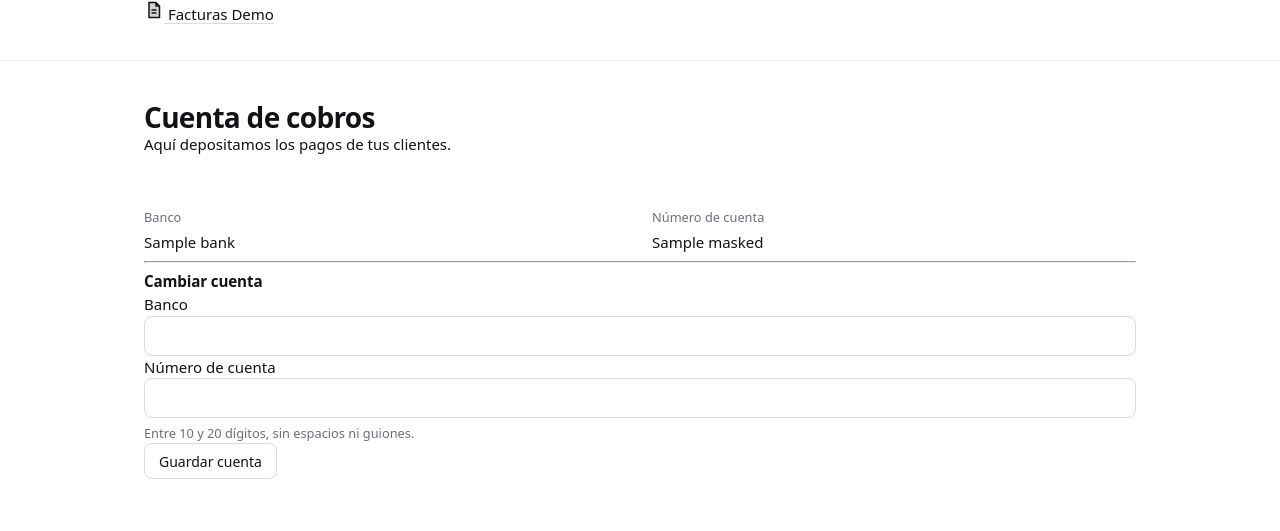
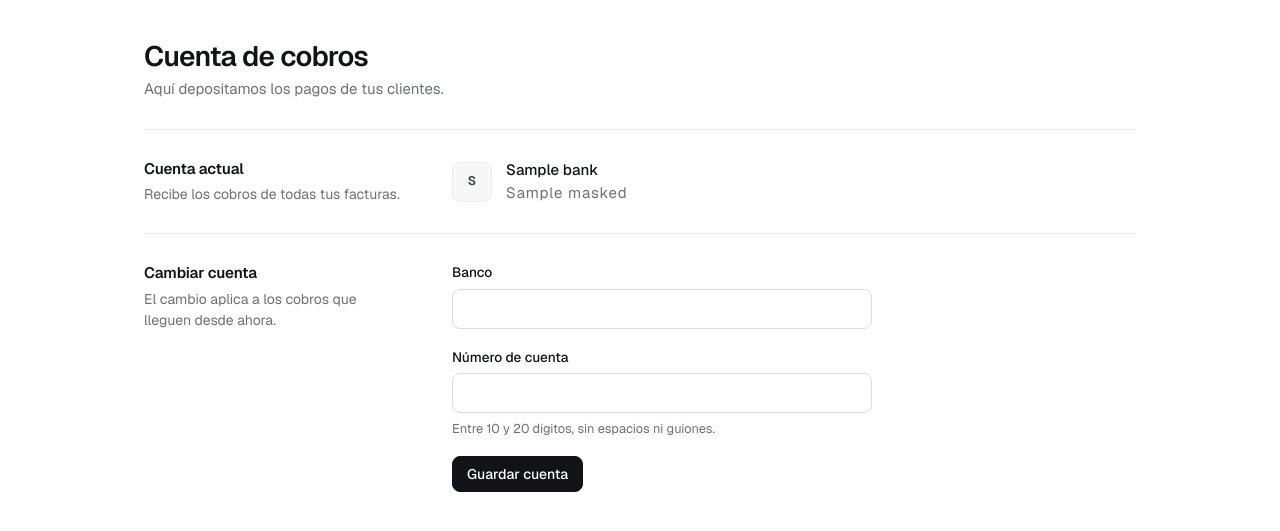
Before and after one commit to Juanalv1/veridian, a Python web app: template edge/demo_app/templates/bank_account.html in a window 1280 px wide. Shown: the top 531 px of the page. Run offline with Jinja, Linux system fonts and the light colour scheme; the template is opened without the code that fills it: most values are stand-ins (such as "Sample title", 1, 10 or a date in 2020).

Commit message:
chore: sync uncommitted changes from DESKTOP-G36KR84
Status: in-progress

```diff
--- a/edge/demo_app/main.py
+++ b/edge/demo_app/main.py
@@ -48,7 +48,7 @@ def date_label(iso: str) -> str:
 templates.env.filters["money"] = money
 templates.env.filters["date_label"] = date_label
 # Cache-busting query for /static assets: bump when app.css or busy.js change.
-ASSET_VERSION = "6"
+ASSET_VERSION = "7"
 
 USERS = {
     "ana@facturas.demo": {"id": "u_42", "name": "Ana Torres", "company": "Taller Torres C.A."},
--- a/edge/demo_app/static/app.css
+++ b/edge/demo_app/static/app.css
@@ -8,6 +8,7 @@
   --radius:8px; --ease:cubic-bezier(.2,.8,.2,1);
 }
 * { box-sizing:border-box; }
+[hidden] { display:none !important; }
 html { -webkit-text-size-adjust:100%; }
 body { margin:0; font:15px/1.5 var(--font); color:var(--ink); background:var(--ground); -webkit-font-smoothing:antialiased; }
 ::selection { background:#e4e5e9; color:var(--ink); }
--- a/edge/demo_app/templates/bank_account.html
+++ b/edge/demo_app/templates/bank_account.html
@@ -4,25 +4,40 @@
 <div class="page-head">
   <div>
     <h1>Cuenta de cobros</h1>
-    <p class="lead">Aquí depositamos los pagos de tus clientes.</p>
+    <p class="sub">Aquí depositamos los pagos de tus clientes.</p>
   </div>
 </div>
-{% if saved %}<div class="msg okmsg" role="status">Listo. Tus próximos cobros llegarán a {{ bank }} {{ masked }}.</div>{% endif %}
-<div class="card">
-  <dl class="facts">
-    <div><dt>Banco</dt><dd>{{ bank }}</dd></div>
-    <div><dt>Número de cuenta</dt><dd class="mono">{{ masked }}</dd></div>
-  </dl>
-  <hr>
+{% if saved %}<p class="notice" role="status">Cuenta actualizada. Tus próximos cobros llegarán a {{ bank }} {{ masked }}.</p>{% endif %}
+<section class="setting">
+  <div class="setting-intro">
+    <h2>Cuenta actual</h2>
+    <p>Recibe los cobros de todas tus facturas.</p>
+  </div>
+  <div class="bank-row">
+    <span class="bank-tile" aria-hidden="true">{{ (bank.split()|map("first")|select("upper")|join)[:2] }}</span>
+    <div>
+      <p class="bank-name">{{ bank }}</p>
+      <p class="bank-number">{{ masked }}</p>
+    </div>
+  </div>
+</section>
+<section class="setting">
+  <div class="setting-intro">
     <h2>Cambiar cuenta</h2>
-  <form method="post" action="/payouts/bank-account" data-fetch data-blocked-notice="blocked-notice">
+    <p>El cambio aplica a los cobros que lleguen desde ahora.</p>
+  </div>
+  <form method="post" action="/payouts/bank-account" class="stack" data-fetch data-blocked-notice="blocked-notice">
+    <div class="alert" id="blocked-notice" role="alert" hidden>Detectamos un acceso inusual y bloqueamos esta acción.</div>
+    <div class="field">
       <label for="bank">Banco</label>
       <input id="bank" name="bank" autocomplete="off" required>
+    </div>
+    <div class="field">
       <label for="account_number">Número de cuenta</label>
       <input id="account_number" name="account_number" inputmode="numeric" pattern="[0-9]{10,20}" title="Solo números, entre 10 y 20 dígitos" autocomplete="off" aria-describedby="account_hint" required>
       <p class="hint" id="account_hint">Entre 10 y 20 dígitos, sin espacios ni guiones.</p>
-    <button type="submit" data-busy="Guardando…">Guardar cuenta</button>
+    </div>
+    <div><button class="primary" type="submit" data-busy="Guardando…">Guardar cuenta</button></div>
   </form>
-  <div class="msg error" id="blocked-notice" role="alert" hidden>Detectamos un acceso inusual y bloqueamos esta acción.</div>
-</div>
+</section>
 {% endblock %}
--- a/edge/demo_app/templates/base.html
+++ b/edge/demo_app/templates/base.html
@@ -4,25 +4,28 @@
 <meta charset="utf-8">
 <meta name="viewport" content="width=device-width, initial-scale=1">
 <title>{% block title %}Facturas{% endblock %} · Facturas Demo</title>
+<link rel="preconnect" href="https://fonts.googleapis.com">
+<link rel="preconnect" href="https://fonts.gstatic.com" crossorigin>
+<link rel="stylesheet" href="https://fonts.googleapis.com/css2?family=Geist:wght@400;500;600&display=swap">
 <link rel="stylesheet" href="/static/app.css?v={{ asset_version }}">
 </head>
-<body>
-<header class="top"><div class="bar">
-  <a class="logo" href="{{ '/invoices' if user else '/login' }}">
-    <svg viewBox="0 0 20 20" width="20" height="20" aria-hidden="true"><path d="M5 2.5h7l3.5 3.5v11.5H5z" fill="currentColor" opacity=".18"/><path d="M5 2.5h7l3.5 3.5v11.5H5z M12 2.5V6h3.5 M7.5 10h5 M7.5 13h5" fill="none" stroke="currentColor" stroke-width="1.5" stroke-linejoin="round"/></svg>
-    Facturas Demo
-  </a>
+<body class="{% block body_class %}{% endblock %}">
 {% if user %}
+<header class="top">
+  <div class="bar">
+    <a class="brand" href="/invoices"><span class="mark" aria-hidden="true">F</span>Facturas Demo</a>
     <nav aria-label="Principal">
       <a href="/invoices"{% if active == "invoices" %} aria-current="page"{% endif %}>Facturas</a>
       <a href="/payouts/bank-account"{% if active == "bank" %} aria-current="page"{% endif %}>Cuenta de cobros</a>
     </nav>
     <div class="account">
-    <span class="who"><strong>{{ user.name }}</strong><span>{{ user.company }}</span></span>
-    <form class="inline" method="post" action="/logout"><button class="link" type="submit">Salir</button></form>
+      <span class="avatar" aria-hidden="true">{{ user.name.split()|map("first")|join }}</span>
+      <span class="who"><span class="name">{{ user.name }}</span><span class="org">{{ user.company }}</span></span>
+      <form method="post" action="/logout"><button class="quiet" type="submit">Salir</button></form>
     </div>
+  </div>
+</header>
 {% endif %}
-</div></header>
 <main>{% block content %}{% endblock %}</main>
 <script src="/static/busy.js?v={{ asset_version }}"></script>
 </body>
--- a/edge/demo_app/templates/message.html
+++ b/edge/demo_app/templates/message.html
@@ -1,9 +1,9 @@
 {% extends "base.html" %}
 {% block title %}{{ title }}{% endblock %}
 {% block content %}
-<div class="card narrow">
+<div class="empty">
   <h1>{{ title }}</h1>
-  <p class="lead">{{ message }}</p>
-  <a class="btn secondary" href="/invoices">Ver mis facturas</a>
+  <p class="sub">{{ message }}</p>
+  <a class="button" href="/invoices">Ver mis facturas</a>
 </div>
 {% endblock %}
```
Also changed, not shown: edge/demo_app/templates/invoice.html (+9 -14 lines), edge/demo_app/templates/invoices.html (+5 -10 lines), edge/demo_app/templates/login.html (+15 -9 lines). Lines whose indentation alone changed are shown as unchanged.
